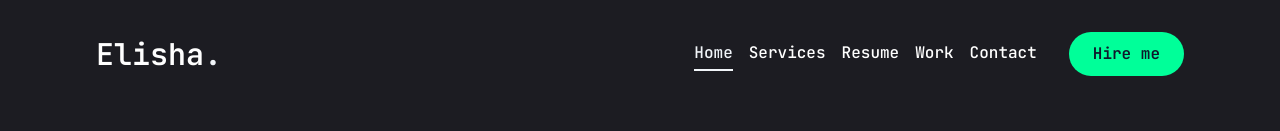
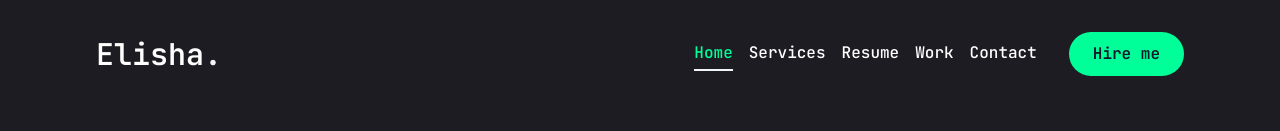
Before and after one commit to elishabhatti/elisha-portfolio, a Next.js app: page / in a window 1280 px wide. Shown: the top 131 px of the page. Built offline with nearby package versions, Linux system fonts and the light colour scheme.

Commit message:
the active nav link color should be highlight

```diff
--- a/components/Nav.jsx
+++ b/components/Nav.jsx
@@ -32,7 +32,7 @@ const Nav = () => {
           <Link
             className={`capitalize font-medium transition-all hover:text-accent ${
               link.path === pathname
-                ? "text-accent border-b-2 border-accent"
+                ? "text-[#00ff99] border-b-2 border-accent"
                 : ""
             }`}
             href={link.path}
```
